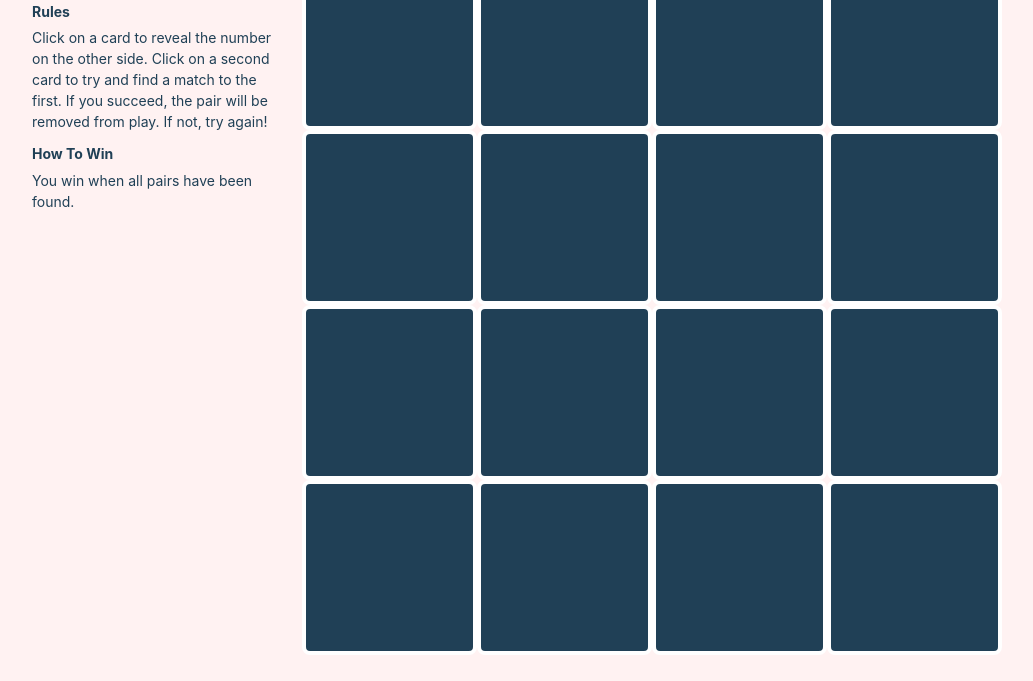
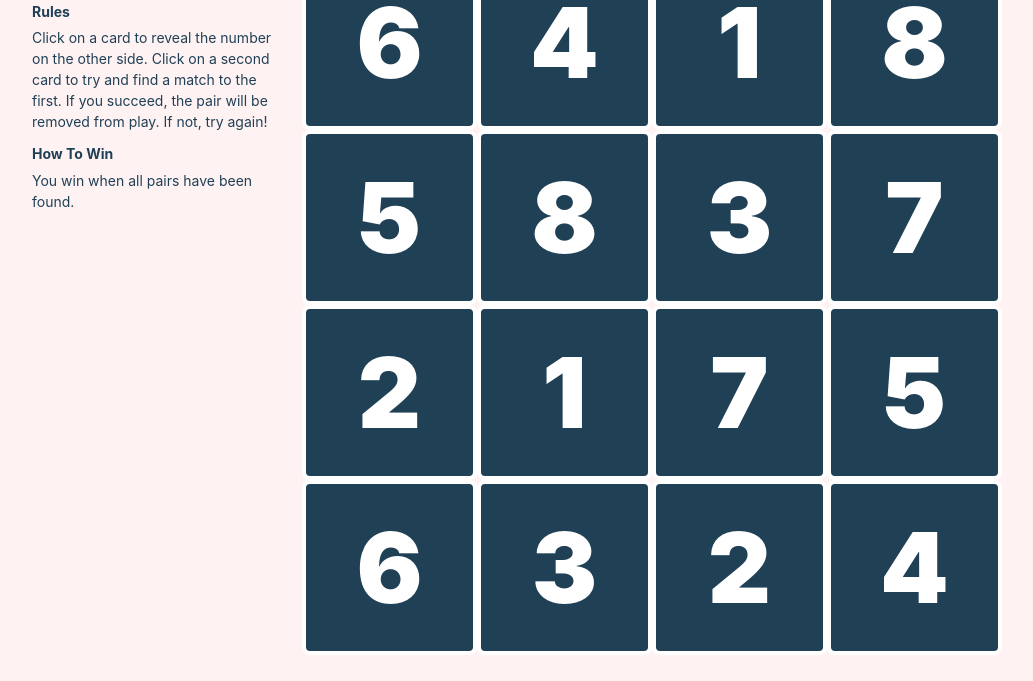
Before and after one commit to vrajkumar128/Match-Game, a plain HTML site: page index.html in a window 1280 px wide. Shown: the part 119-800 px from the top of the page, without its empty margins (53-1086 px from the left). Drawn offline with nearby package versions, Linux system fonts and the light colour scheme.

Commit message:
Write JavaScript to render a random board.

```diff
--- a/index.html
+++ b/index.html
@@ -25,40 +25,8 @@
       </section>
 
       <!-- Game -->
-      <section class="col-lg-9" id="game">
-        <div class="row">
-          <div class="col-xs-3 card">
-          </div>
-          <div class="col-xs-3 card">
-          </div>
-          <div class="col-xs-3 card">
-          </div>
-          <div class="col-xs-3 card">
-          </div>
-          <div class="col-xs-3 card">
-          </div>
-          <div class="col-xs-3 card">
-          </div>
-          <div class="col-xs-3 card">
-          </div>
-          <div class="col-xs-3 card">
-          </div>
-          <div class="col-xs-3 card">
-          </div>
-          <div class="col-xs-3 card">
-          </div>
-          <div class="col-xs-3 card">
-          </div>
-          <div class="col-xs-3 card">
-          </div>
-          <div class="col-xs-3 card">
-          </div>
-          <div class="col-xs-3 card">
-          </div>
-          <div class="col-xs-3 card">
-          </div>
-          <div class="col-xs-3 card">
-          </div>
+      <section class="col-lg-9">
+        <div class="row" id="game">
         </div>
       </section>
 
--- a/resources/js/match-game.js
+++ b/resources/js/match-game.js
@@ -1,16 +1,31 @@
-var MatchGame = {};
+const MatchGame = {};
 
 /*
   Sets up a new game after HTML document has loaded.
   Renders a 4x4 board of cards.
 */
 
+$(document).ready(function() {
+  MatchGame.renderCards(MatchGame.generateCardValues(), $('#game'));
+});
+
 /*
   Generates and returns an array of matching card values.
  */
 
 MatchGame.generateCardValues = function () {
-
+  const cardValues = [];
+  for (let value = 1; value < 9; value++) {
+    cardValues.push(value);
+    cardValues.push(value);
+  }
+  const randomValues = [];
+  while (cardValues.length > 0) {
+    const randomIndex = Math.floor(Math.random() * cardValues.length);
+    randomValues.push(cardValues[randomIndex]);
+    cardValues.splice(randomIndex, 1);
+  }
+  return randomValues;
 };
 
 /*
@@ -19,7 +34,25 @@ MatchGame.generateCardValues = function () {
 */
 
 MatchGame.renderCards = function(cardValues, $game) {
-
+  $game.empty();
+  const cardColors = ["hsl(25, 85%, 65%)",
+  "hsl(55, 85%, 65%)",
+  "hsl(90, 85%, 65%)",
+  "hsl(160, 85%, 65%)",
+  "hsl(220, 85%, 65%)",
+  "hsl(265, 85%, 65%)",
+  "hsl(310, 85%, 65%)",
+  "hsl(360, 85%, 65%)"]
+  cardValues.forEach(function(value) {
+    const $card = $('<div class="col-xs-3 card">' + value + '</div>');
+    const data = {
+      value: value,
+      color: cardColors[value - 1],
+      flipped: false
+    }
+    $card.data(data);
+    $game.append($card);
+  })
 };
 
 /*
--- a/resources/sass/main.scss
+++ b/resources/sass/main.scss
@@ -14,7 +14,7 @@ body {
 }
 
 h1,
-h2 {
+  h2 {
   font-weight: bold;
 }
 
@@ -30,7 +30,6 @@ main {
   h1 {
     font-size: 2.5rem;
   }
-
   h2 {
     font-size: 1rem;
   }
```
Also changed, not shown: 1 other file.
